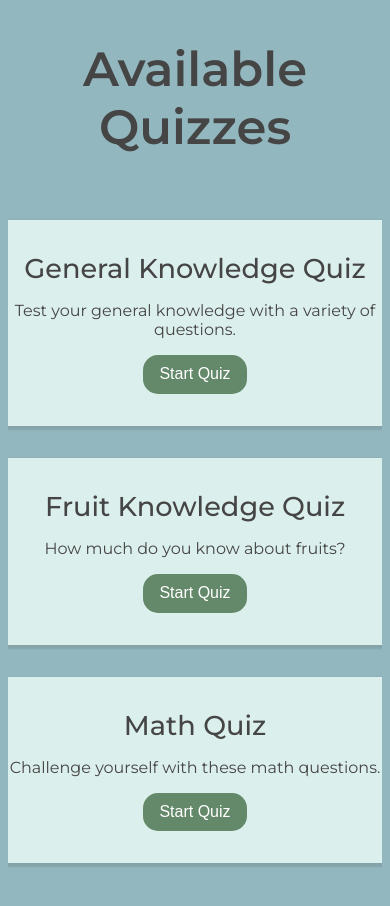
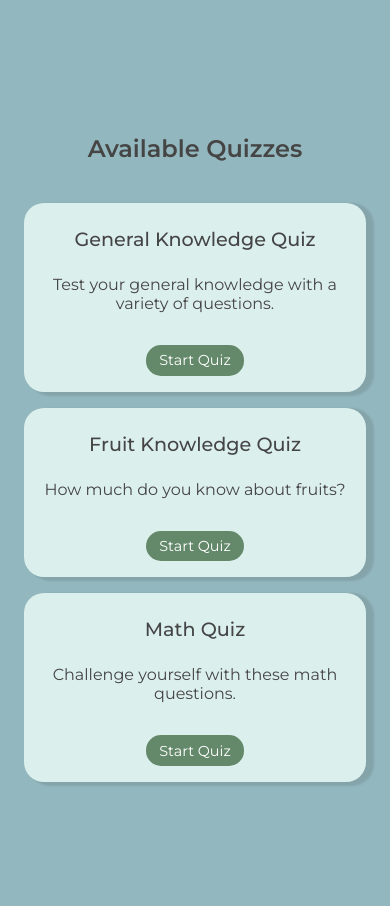
Before and after one commit to ziembick/quiz-engine, a Next.js app: page / in a window 390 px wide. Both pictures are taken after a click on the button "Start Quiz". Shown: the top 906 px of the page. Built offline with nearby package versions, Linux system fonts and the light colour scheme.

Commit message:
styles responsive

```diff
--- a/src/app/components/Quizzes/quizzes.module.css
+++ b/src/app/components/Quizzes/quizzes.module.css
@@ -5,6 +5,7 @@
   align-items: center;
   min-height: 100vh;
   text-align: center;
+  padding: 1rem;
 }
 
 .available {
@@ -20,7 +21,7 @@
   font-weight: 500;
   font-size: 1.7rem;
   margin: 0;
-  padding: 0;
+  padding: 0.5rem 0;
 }
 
 .eachAvailable {
@@ -28,7 +29,7 @@
   flex-direction: column;
   justify-content: center;
   align-items: center;
-  padding: 2rem;
+  padding: 1.5rem;
   box-shadow: 6px 2px 2px 2px rgba(0, 0, 0, 0.1);
   background-color: #f1fffac5;
   margin: 1rem 0;
@@ -72,10 +73,11 @@
   opacity: 0;
   transform: translateY(-100px);
   filter: blur(10px);
-  font-size: 3rem;
+  font-size: 2.5rem;
   font-weight: 700;
   font-family: var(--font-montserrat);
   color: #454545;
+  margin-bottom: 1rem;
 }
 
 @keyframes fadeInDown {
@@ -90,23 +92,52 @@
   background: none repeat scroll 0 0 transparent;
   font-family: var(--font-poppins);
   border: medium none;
-  border-spacing: 0;
   color: #FFF;
   cursor: pointer;
-  font-family: "PT Sans Narrow", sans-serif;
   font-size: 1rem;
-  font-weight: normal;
-  line-height: 1.42rem;
   background-color: #64896A;
   border-radius: 15px;
-  list-style: none outside none;
-  margin: 0;
   padding: 0.5rem 1rem;
-  text-align: left;
+  text-align: center;
   text-decoration: none;
-  text-indent: 0;
+  margin-top: 1rem;
 }
 
 .btnAvailable:hover {
   background-color: #87bd90;
 }
+
+@media (max-width: 768px) {
+  .eachAvailable {
+    padding: 1.5rem;
+    margin: 0.8rem 0;
+  }
+
+  .miniQuizTitle {
+    font-size: 1.5rem;
+  }
+
+  .h1 {
+    font-size: 2rem;
+  }
+}
+
+@media (max-width: 480px) {
+  .eachAvailable {
+    padding: 1rem;
+    margin: 0.5rem 0;
+  }
+
+  .miniQuizTitle {
+    font-size: 1.2rem;
+  }
+
+  .h1 {
+    font-size: 1.5rem;
+  }
+
+  .btnAvailable {
+    font-size: 0.9rem;
+    padding: 0.4rem 0.8rem;
+  }
+}
--- a/src/app/components/Start/start.module.css
+++ b/src/app/components/Start/start.module.css
@@ -4,6 +4,7 @@
   align-items: center;
   min-height: 90vh;
   overflow: hidden;
+  padding: 1rem;
 }
 
 .welcome {
@@ -21,6 +22,13 @@
   background-color: #f1fffac5;
   font-weight: 400;
   letter-spacing: 1.5px;
+  text-align: center;
+}
+
+.btnContainer {
+  display: flex;
+  justify-content: center;
+  align-items: center;
 }
 
 .btn {
@@ -28,17 +36,17 @@
   font-family: var(--font-poppins);
   border: medium none;
   border-spacing: 0;
-  color: #F1FFFA;
+  color: #f1fffa;
   cursor: pointer;
   font-size: 1.8rem;
   font-weight: normal;
   line-height: 1.42rem;
-  background-color: #64896A;
+  background-color: #64896a;
   border-radius: 20px;
   list-style: none outside none;
   margin: 1rem 0;
   padding: 1rem 3rem;
-  text-align: left;
+  text-align: center;
   text-decoration: none;
   text-indent: 0;
   opacity: 0;
@@ -67,3 +75,33 @@
     opacity: 1;
   }
 }
+
+@media (max-width: 768px) {
+  .welcome {
+    padding: 2rem 4rem;
+  }
+
+  .quizTitle {
+    font-size: 3rem;
+  }
+
+  .btn {
+    font-size: 1.5rem;
+    padding: 0.8rem 2.5rem;
+  }
+}
+
+@media (max-width: 480px) {
+  .welcome {
+    padding: 1rem 2rem;
+  }
+
+  .quizTitle {
+    font-size: 2rem;
+  }
+
+  .btn {
+    font-size: 1.2rem;
+    padding: 0.5rem 2rem;
+  }
+}
--- a/src/app/globals.css
+++ b/src/app/globals.css
@@ -1,5 +1,5 @@
 /* styles/globals.css */
-.progress-bar {
+/* .progress-bar {
   width: 100%;
   height: 10px;
   background: #e0e0e0;
@@ -12,7 +12,7 @@
   height: 100%;
   background: #76c7c0;
   transition: width 0.3s ease-in-out;
-}
+} */
 
 
 
```
Also changed, not shown: src/app/components/Quiz/quiz.module.css (+35 -5 lines).
